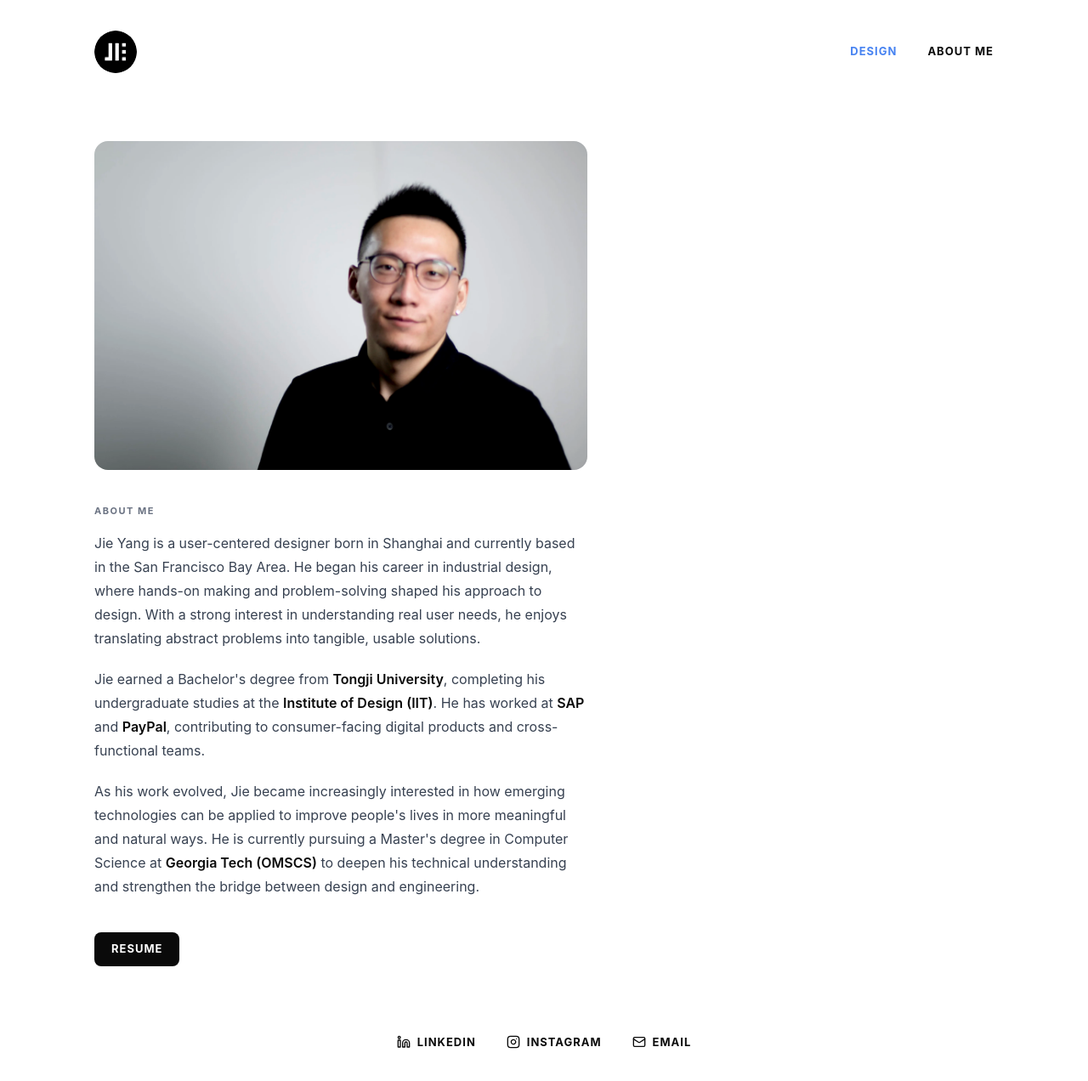
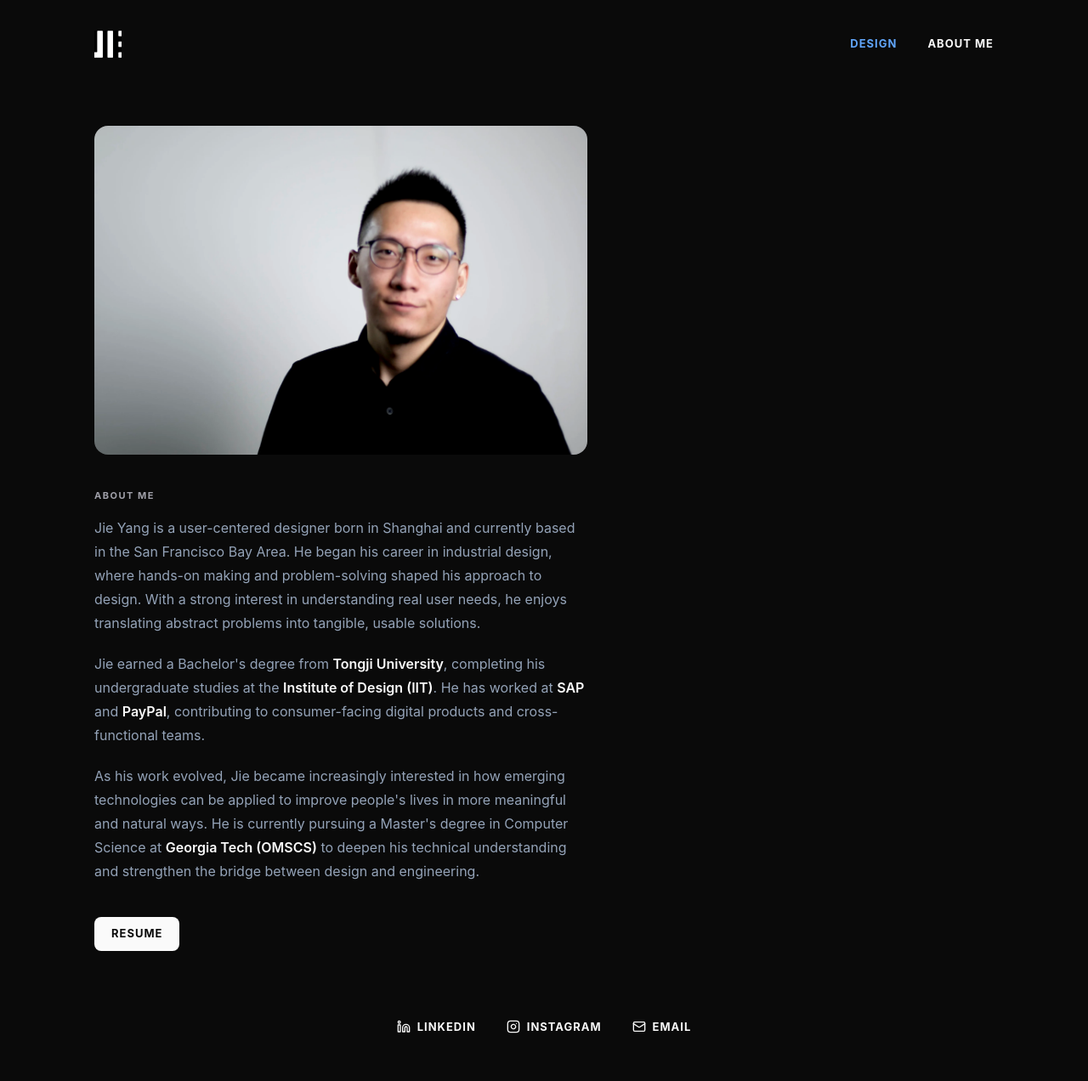
Before and after one commit to JYtheSang/Porforlio-Website, a Next.js app: page /about in a window 1280 px wide. Shown: the top 1272 px of the page at 85% size. Built offline with nearby package versions, Linux system fonts and the light colour scheme.

Commit message:
Dark theme

```diff
--- a/src/app/about/page.tsx
+++ b/src/app/about/page.tsx
@@ -13,7 +13,7 @@ export default function About() {
       <div className="max-w-[1250px] w-full mx-auto px-6 md:px-24 pt-16 pb-0">
         <div className="max-w-[580px]">
 
-        <div className="w-full aspect-[3/2] rounded-2xl overflow-hidden bg-[#f5f5f5] mb-10">
+        <div className="w-full aspect-[3/2] rounded-2xl overflow-hidden bg-[#27272a] mb-10">
           <Image
             src="/about-photo.jpg"
             alt="Jie Yang"
@@ -24,26 +24,26 @@ export default function About() {
           />
         </div>
 
-        <p className="text-[11px] font-bold tracking-[1.5px] uppercase text-[#6a7282] mb-4">
+        <p className="text-[11px] font-bold tracking-[1.5px] uppercase text-[#a1a1aa] mb-4">
           About Me
         </p>
 
-        <div className="flex flex-col gap-5 text-base leading-7 text-[#374151]">
+        <div className="flex flex-col gap-5 text-base leading-7 text-[#94a3b8]">
           <p>
             Jie Yang is a user-centered designer born in Shanghai and currently based in the San Francisco Bay Area. He began his career in industrial design, where hands-on making and problem-solving shaped his approach to design. With a strong interest in understanding real user needs, he enjoys translating abstract problems into tangible, usable solutions.
           </p>
           <p>
-            Jie earned a Bachelor&apos;s degree from <strong className="text-[#0a0a0a] font-semibold">Tongji University</strong>, completing his undergraduate studies at the <strong className="text-[#0a0a0a] font-semibold">Institute of Design (IIT)</strong>. He has worked at <strong className="text-[#0a0a0a] font-semibold">SAP</strong> and <strong className="text-[#0a0a0a] font-semibold">PayPal</strong>, contributing to consumer-facing digital products and cross-functional teams.
+            Jie earned a Bachelor&apos;s degree from <strong className="text-[#fafafa] font-semibold">Tongji University</strong>, completing his undergraduate studies at the <strong className="text-[#fafafa] font-semibold">Institute of Design (IIT)</strong>. He has worked at <strong className="text-[#fafafa] font-semibold">SAP</strong> and <strong className="text-[#fafafa] font-semibold">PayPal</strong>, contributing to consumer-facing digital products and cross-functional teams.
           </p>
           <p>
-            As his work evolved, Jie became increasingly interested in how emerging technologies can be applied to improve people&apos;s lives in more meaningful and natural ways. He is currently pursuing a Master&apos;s degree in Computer Science at <strong className="text-[#0a0a0a] font-semibold">Georgia Tech (OMSCS)</strong> to deepen his technical understanding and strengthen the bridge between design and engineering.
+            As his work evolved, Jie became increasingly interested in how emerging technologies can be applied to improve people&apos;s lives in more meaningful and natural ways. He is currently pursuing a Master&apos;s degree in Computer Science at <strong className="text-[#fafafa] font-semibold">Georgia Tech (OMSCS)</strong> to deepen his technical understanding and strengthen the bridge between design and engineering.
           </p>
         </div>
 
           <a
             href="/Resume_JieY.pdf"
             download
-            className="inline-flex items-center mt-10 px-5 py-2.5 bg-[#0a0a0a] text-white text-[13px] font-bold tracking-[1px] uppercase rounded-lg hover:opacity-80 transition-opacity"
+            className="inline-flex items-center mt-10 px-5 py-2.5 bg-[#fafafa] text-[#0a0a0a] text-[13px] font-bold tracking-[1px] uppercase rounded-lg hover:opacity-80 transition-opacity"
           >
             Resume
           </a>
@@ -62,7 +62,7 @@ export default function About() {
             href="https://www.linkedin.com/in/jieyangdesign/"
             target="_blank"
             rel="noopener noreferrer"
-            className="flex items-center gap-2 text-[13px] font-bold tracking-[1px] uppercase text-[#0a0a0a] hover:opacity-60 transition-opacity"
+            className="flex items-center gap-2 text-[13px] font-bold tracking-[1px] uppercase text-[#fafafa] hover:opacity-60 transition-opacity"
           >
             <Linkedin className="w-4 h-4" />
             LinkedIn
@@ -71,14 +71,14 @@ export default function About() {
             href="https://www.instagram.com/jieyang"
             target="_blank"
             rel="noopener noreferrer"
-            className="flex items-center gap-2 text-[13px] font-bold tracking-[1px] uppercase text-[#0a0a0a] hover:opacity-60 transition-opacity"
+            className="flex items-center gap-2 text-[13px] font-bold tracking-[1px] uppercase text-[#fafafa] hover:opacity-60 transition-opacity"
           >
             <Instagram className="w-4 h-4" />
             Instagram
           </a>
           <a
             href="mailto:jieydesign@gmail.com"
-            className="flex items-center gap-2 text-[13px] font-bold tracking-[1px] uppercase text-[#0a0a0a] hover:opacity-60 transition-opacity"
+            className="flex items-center gap-2 text-[13px] font-bold tracking-[1px] uppercase text-[#fafafa] hover:opacity-60 transition-opacity"
             aria-label="Email jieydesign@gmail.com"
           >
             <Mail className="w-4 h-4" />
--- a/src/app/globals.css
+++ b/src/app/globals.css
@@ -9,8 +9,8 @@ html {
 }
 
 body {
-  background: #ffffff;
-  color: #0a0a0a;
+  background: #0a0a0a;
+  color: #fafafa;
   font-family: var(--font-sans);
   -webkit-font-smoothing: antialiased;
 }
--- a/src/app/layout.tsx
+++ b/src/app/layout.tsx
@@ -13,7 +13,7 @@ export default function RootLayout({
   children: React.ReactNode
 }>) {
   return (
-    <html lang="en">
+    <html lang="en" className="dark">
       <head>
         {/* eslint-disable-next-line @next/next/no-sync-scripts */}
         <script src="https://mcp.figma.com/mcp/html-to-design/capture.js" async></script>
--- a/src/app/page.tsx
+++ b/src/app/page.tsx
@@ -19,7 +19,7 @@ export default function Home() {
             href="https://www.linkedin.com/in/jieyangdesign/"
             target="_blank"
             rel="noopener noreferrer"
-            className="flex items-center gap-2 text-[13px] font-bold tracking-[1px] uppercase text-[#0a0a0a] hover:opacity-60 transition-opacity"
+            className="flex items-center gap-2 text-[13px] font-bold tracking-[1px] uppercase text-[#fafafa] hover:opacity-60 transition-opacity"
           >
             <Linkedin className="w-4 h-4" />
             LinkedIn
@@ -28,14 +28,14 @@ export default function Home() {
             href="https://www.instagram.com/jieyang"
             target="_blank"
             rel="noopener noreferrer"
-            className="flex items-center gap-2 text-[13px] font-bold tracking-[1px] uppercase text-[#0a0a0a] hover:opacity-60 transition-opacity"
+            className="flex items-center gap-2 text-[13px] font-bold tracking-[1px] uppercase text-[#fafafa] hover:opacity-60 transition-opacity"
           >
             <Instagram className="w-4 h-4" />
             Instagram
           </a>
           <a
             href="mailto:jieydesign@gmail.com"
-            className="flex items-center gap-2 text-[13px] font-bold tracking-[1px] uppercase text-[#0a0a0a] hover:opacity-60 transition-opacity"
+            className="flex items-center gap-2 text-[13px] font-bold tracking-[1px] uppercase text-[#fafafa] hover:opacity-60 transition-opacity"
             aria-label="Email jieydesign@gmail.com"
           >
             <Mail className="w-4 h-4" />
--- a/src/components/hero.tsx
+++ b/src/components/hero.tsx
@@ -7,7 +7,7 @@ const ease = [0.4, 0, 0.2, 1] as const
 export function Hero() {
   return (
     <header className="max-w-[1250px] w-full mx-auto px-6 md:px-24 pt-8 pb-14 flex flex-col gap-6">
-      <h1 className="text-5xl md:text-[38px] sm:text-3xl font-medium tracking-[-0.5px] leading-[58px] md:leading-12 sm:leading-9 text-[#0a0a0a] max-w-3xl">
+      <h1 className="text-5xl md:text-[38px] sm:text-3xl font-medium tracking-[-0.5px] leading-[58px] md:leading-12 sm:leading-9 text-[#fafafa] max-w-3xl">
       <motion.span
           className="inline"
           initial={{ opacity: 0, y: 0 }}
@@ -26,7 +26,7 @@ export function Hero() {
           I design simple solutions to complex problems.
         </motion.span>
         <motion.span
-          className="block mt-2 text-[#99a1af]"
+          className="block mt-2 text-[#94a3b8]"
           initial={{ opacity: 0, y: 0 }}
           animate={{ opacity: 1, y: 0 }}
           transition={{ duration: 1.5, delay: 1.2, ease }}
--- a/src/components/navbar-client.tsx
+++ b/src/components/navbar-client.tsx
@@ -4,17 +4,18 @@ import Image from "next/image"
 
 export function NavbarClient() {
   return (
-    <nav className="w-full bg-white">
+    <nav className="w-full bg-[#0a0a0a]">
       <div className="max-w-[1250px] w-full mx-auto px-6 md:px-24 pt-9 pb-4 flex items-center justify-between">
 
         {/* Left: logo */}
-        <a href="/" className="block">
+        <a href="/" className="block h-[32px] w-[32px]">
           <Image
-            src="/logo.png"
+            src="/projects/logo_squared.png"
             alt="Jie Yang"
             width={50}
             height={50}
-            className="rounded-full object-cover"
+            className="rounded-none object-cover"
+            style={{ width: "100%", height: "100%" }}
           />
         </a>
 
@@ -22,13 +23,13 @@ export function NavbarClient() {
         <div className="flex items-center gap-[36px]">
           <a
             href="#work"
-            className="text-[13px] font-bold tracking-[1px] uppercase text-[#4682f1] hover:opacity-80 transition-opacity"
+            className="text-[13px] font-bold tracking-[1px] uppercase text-[#60a5fa] hover:opacity-80 transition-opacity"
           >
             Design
           </a>
           <a
             href="/about"
-            className="text-[13px] font-bold tracking-[1px] uppercase text-[#0a0a0a] hover:opacity-60 transition-opacity"
+            className="text-[13px] font-bold tracking-[1px] uppercase text-[#fafafa] hover:opacity-60 transition-opacity"
           >
             About Me
           </a>
```
Also changed, not shown: src/components/project-grid.tsx (+4 -4 lines), public/projects/logo_squared.png (added).
